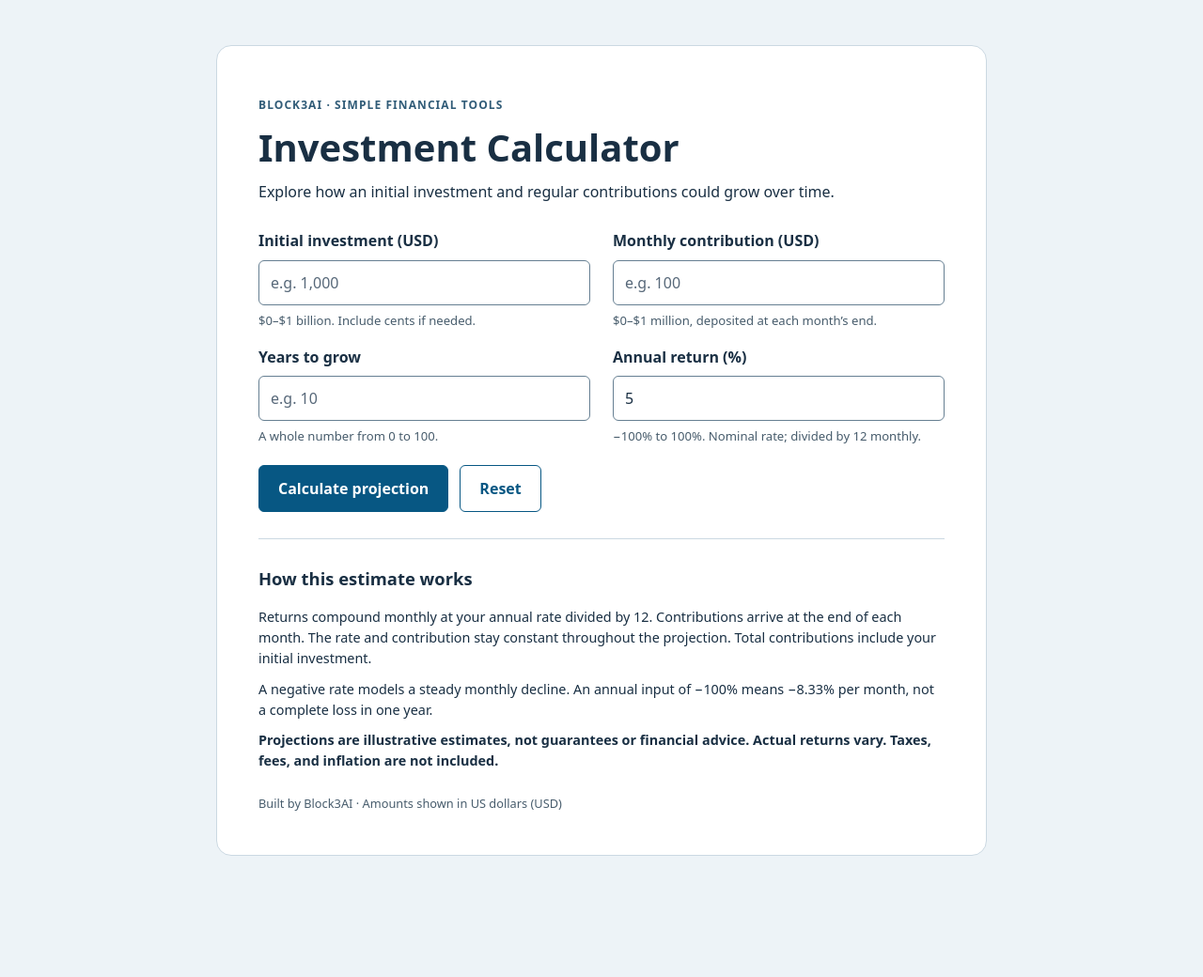
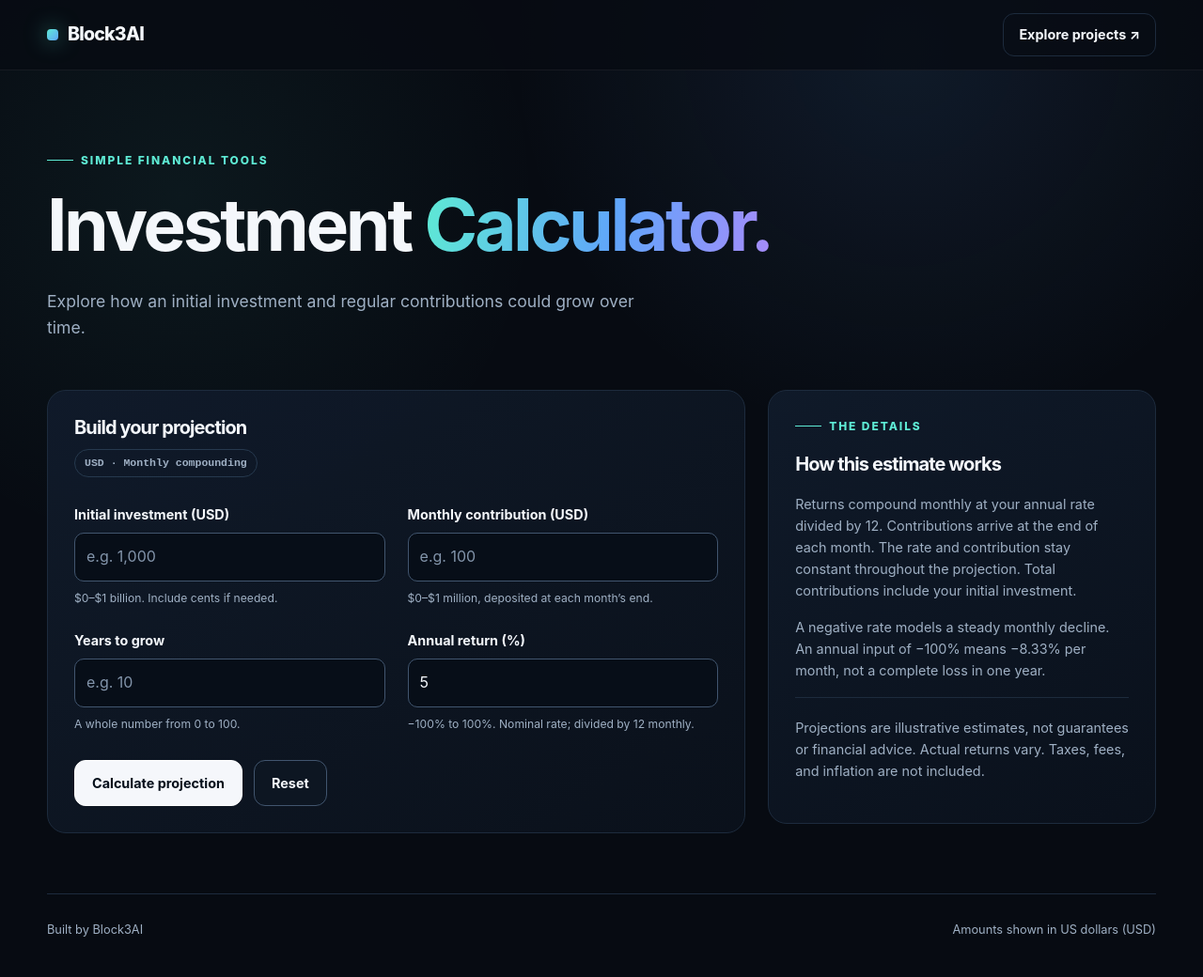
Before and after one commit to Block3AI/investment-calculator, a plain HTML site: page index.html in a window 1280 px wide. Shown: the whole page at 94% size. Before the commit the page ends 959 px from the top, so only its background shows below. Drawn offline with Linux system fonts and the light colour scheme.

Commit message:
Match calculator styling to Block3AI portfolio

```diff
--- a/index.html
+++ b/index.html
@@ -6,18 +6,29 @@
   <meta name="description" content="Estimate investment growth with monthly contributions and monthly compounding. A free, simple Block3AI calculator.">
   <link rel="canonical" href="https://investmentcalculator.block3ai.com/">
   <title>Investment Calculator | Block3AI</title>
+  <meta name="theme-color" content="#070b12">
   <link rel="stylesheet" href="style.css">
   <script src="calculation.js" defer></script>
   <script src="index.js" defer></script>
 </head>
 <body>
-  <main class="calculator">
-    <header>
-      <p class="brand">BLOCK3AI · SIMPLE FINANCIAL TOOLS</p>
-      <h1>Investment Calculator</h1>
+  <a class="skip-link" href="#calculator-form">Skip to calculator</a>
+  <div class="nav-wrap">
+    <nav class="container" aria-label="Main navigation">
+      <a class="brand" href="https://block3ai.com/"><span class="brand-mark" aria-hidden="true"></span>Block3AI</a>
+      <a class="nav-cta" href="https://block3ai.com/projects">Explore projects <span aria-hidden="true">↗</span></a>
+    </nav>
+  </div>
+  <main class="calculator container">
+    <header class="page-hero">
+      <p class="eyebrow">Simple financial tools</p>
+      <h1>Investment <span class="gradient">Calculator.</span></h1>
       <p>Explore how an initial investment and regular contributions could grow over time.</p>
     </header>
-    <form id="calculator-form" novalidate>
+    <div class="calculator-layout">
+    <div class="calculator-workspace">
+    <form id="calculator-form" class="panel" novalidate aria-labelledby="form-heading">
+      <div class="panel-heading"><h2 id="form-heading">Build your projection</h2><span class="tag">USD · Monthly compounding</span></div>
       <div class="fields">
         <div class="field">
           <label for="principal">Initial investment (USD)</label>
@@ -56,13 +67,16 @@
         <div><dt>Estimated growth / loss</dt><dd id="growth"></dd></div>
       </dl>
     </section>
-    <aside aria-labelledby="assumptions-heading">
+    </div>
+    <aside class="panel" aria-labelledby="assumptions-heading">
+      <p class="eyebrow">The details</p>
       <h2 id="assumptions-heading">How this estimate works</h2>
       <p>Returns compound monthly at your annual rate divided by 12. Contributions arrive at the end of each month. The rate and contribution stay constant throughout the projection. Total contributions include your initial investment.</p>
       <p>A negative rate models a steady monthly decline. An annual input of −100% means −8.33% per month, not a complete loss in one year.</p>
       <p class="disclaimer">Projections are illustrative estimates, not guarantees or financial advice. Actual returns vary. Taxes, fees, and inflation are not included.</p>
     </aside>
-    <footer>Built by Block3AI · Amounts shown in US dollars (USD)</footer>
+    </div>
+    <footer><a href="https://block3ai.com/">Built by Block3AI</a><span>Amounts shown in US dollars (USD)</span></footer>
     <noscript><p class="error">Enable JavaScript to use this calculator.</p></noscript>
   </main>
 </body>
--- a/style.css
+++ b/style.css
@@ -1,34 +1,82 @@
-:root { font-family: system-ui, -apple-system, sans-serif; color: #192f43; background: #edf3f7; line-height: 1.55; }
+:root {
+  color-scheme: dark;
+  --bg: #070b12;
+  --panel: #0e1624;
+  --text: #f4f7fb;
+  --muted: #9fb0c4;
+  --line: #1d2b3d;
+  --cyan: #5eead4;
+  --blue: #60a5fa;
+  --violet: #a78bfa;
+  font-family: Inter, ui-sans-serif, system-ui, -apple-system, BlinkMacSystemFont, "Segoe UI", sans-serif;
+  line-height: 1.6;
+  color: var(--text);
+  background: var(--bg);
+}
 * { box-sizing: border-box; }
-body { margin: 0; padding: clamp(16px, 4vw, 48px); }
-.calculator { max-width: 820px; margin: auto; padding: clamp(20px, 4vw, 44px); background: white; border: 1px solid #cbd8e2; border-radius: 16px; }
-h1 { font-size: clamp(1.8rem, 5vw, 2.5rem); line-height: 1.15; margin: 12px 0; }
-h2 { font-size: 1.15rem; }
+body { margin: 0; background: radial-gradient(circle at 75% 5%, #60a5fa1a, transparent 26rem), radial-gradient(circle at 15% 20%, #5eead40f, transparent 24rem); }
+body::before { content: ""; position: fixed; inset: 0; pointer-events: none; opacity: .14; background-image: linear-gradient(#ffffff06 1px, transparent 1px), linear-gradient(90deg, #ffffff06 1px, transparent 1px); background-size: 44px 44px; mask-image: linear-gradient(to bottom, #000, transparent 80%); }
+a { color: inherit; text-decoration: none; }
+a:hover { color: var(--cyan); }
+.container { width: min(calc(100% - 40px), 1180px); margin-inline: auto; }
+.nav-wrap { border-bottom: 1px solid #ffffff0f; background: #070b12c7; }
+nav { min-height: 74px; display: flex; align-items: center; justify-content: space-between; gap: 20px; }
+.brand { display: inline-flex; align-items: center; gap: 10px; font-size: 1.22rem; font-weight: 850; letter-spacing: -.04em; }
+.brand-mark { width: 12px; height: 12px; border-radius: 4px; background: linear-gradient(135deg, var(--cyan), var(--blue)); box-shadow: 0 0 22px #5eead48c; }
+.nav-cta { padding: 10px 16px; border: 1px solid var(--line); border-radius: 12px; font-size: .9rem; font-weight: 700; }
+.page-hero { padding: 76px 0 42px; }
+.eyebrow { display: flex; align-items: center; gap: 8px; color: var(--cyan); font-size: .75rem; text-transform: uppercase; letter-spacing: .16em; font-weight: 800; }
+.eyebrow::before { content: ""; width: 28px; height: 1px; background: var(--cyan); }
+h1, h2 { line-height: 1.1; letter-spacing: -.045em; }
+h1 { font-size: clamp(2.6rem, 6vw, 5.5rem); margin: 18px 0 24px; }
+h2 { font-size: 1.25rem; margin: 0; }
+.gradient { background: linear-gradient(100deg, var(--cyan), var(--blue) 55%, var(--violet)); background-clip: text; -webkit-background-clip: text; color: transparent; }
+.page-hero > p:last-child { color: var(--muted); font-size: 1.1rem; max-width: 650px; }
 p { margin: 10px 0; }
-.brand { font-size: .75rem; font-weight: 750; letter-spacing: .09em; color: #315c78; }
-header { margin-bottom: 28px; }
-.fields { display: grid; grid-template-columns: repeat(2, minmax(0, 1fr)); gap: 16px 24px; }
-label { display: block; font-weight: 650; margin-bottom: 8px; }
-input { width: 100%; min-height: 48px; padding: 10px 12px; border: 1px solid #667f92; border-radius: 6px; font: inherit; color: inherit; background: white; }
-input::placeholder { color: #576879; }
-small { display: block; color: #475c6c; font-size: .82rem; margin-top: 6px; }
-button { min-height: 48px; padding: 12px 20px; border: 1px solid #075783; border-radius: 6px; background: #075783; color: white; font: inherit; font-weight: 650; cursor: pointer; }
-button:hover { background: #063f60; }
-button.secondary { background: white; color: #075783; }
-button.secondary:hover { background: #edf3f7; }
-:focus-visible { outline: 3px solid #995000; outline-offset: 3px; }
-.actions { display: flex; flex-wrap: wrap; gap: 12px; margin-top: 20px; }
-.error { color: #a21d24; font-size: .9rem; }
-.error:empty { display: none; }
-[aria-invalid="true"] { border: 2px solid #a21d24; }
-#status { font-size: .9rem; }
-#results { margin: 28px 0; padding: 20px; background: #edf6fa; border-radius: 8px; }
-.result-grid { display: grid; gap: 18px; margin-bottom: 0; }
-dt { font-size: .9rem; }
-dd { margin: 2px 0 0; font-size: 1.4rem; font-weight: 700; overflow-wrap: anywhere; }
-.primary-result dd { font-size: clamp(1.8rem, 5vw, 2.6rem); color: #075783; }
-aside { border-top: 1px solid #cbd8e2; margin-top: 28px; padding-top: 12px; font-size: .9rem; }
-.disclaimer { font-weight: 600; }
-footer { margin-top: 24px; font-size: .8rem; color: #475c6c; }
+.calculator-layout { display: grid; grid-template-columns: minmax(0, 1.8fr) minmax(0, 1fr); gap: 24px; align-items: start; }
+.calculator-workspace { min-width: 0; }
+.panel, #results { padding: 28px; border: 1px solid var(--line); border-radius: 20px; background: linear-gradient(145deg, #101b2beb, #0a111ceb); }
+.panel-heading { display: flex; align-items: flex-start; flex-direction: column; gap: 12px; margin-bottom: 28px; }
+.tag { font: 600 .72rem/1.6 ui-monospace, monospace; color: var(--muted); border: 1px solid #26394e; border-radius: 999px; padding: 5px 10px; }
+.fields { display: grid; grid-template-columns: repeat(2, minmax(0, 1fr)); gap: 24px; }
+label { display: block; font-weight: 650; font-size: .9rem; margin-bottom: 8px; }
+input { width: 100%; min-height: 50px; padding: 12px; border: 1px solid #41556e; border-radius: 10px; font: inherit; color: var(--text); background: #070e18; }
+input::placeholder { color: #8395ab; }
+input:hover { border-color: #617b9a; }
+small { display: block; color: var(--muted); font-size: .76rem; margin-top: 8px; }
+button { min-height: 48px; padding: 12px 18px; border: 1px solid #fff; border-radius: 12px; background: #f5f7fb; color: #07101b; font: inherit; font-size: .9rem; font-weight: 700; cursor: pointer; }
+button:hover { background: #dce7f4; }
+button.secondary { background: #0d1622; border-color: #41556e; color: var(--text); }
+button.secondary:hover { background: #1d2b3d; }
+:focus-visible { outline: 3px solid var(--cyan); outline-offset: 4px; }
+.actions { display: flex; flex-wrap: wrap; gap: 12px; margin-top: 28px; }
+.error { color: #ffadb4; font-size: .85rem; }
+.error:empty, #status:empty { display: none; }
+[aria-invalid="true"] { border: 2px solid #ffadb4; }
+#status { color: var(--muted); font-size: .85rem; margin-top: 16px; }
+#results { margin-top: 24px; border-color: #31565e; }
+#result-context { color: var(--muted); font-size: .9rem; margin-top: 16px; }
+.result-grid { display: grid; grid-template-columns: repeat(2, minmax(0, 1fr)); gap: 24px; margin-bottom: 0; }
+.primary-result { grid-column: 1 / -1; border-bottom: 1px solid var(--line); padding-bottom: 20px; }
+dt { color: var(--muted); font-size: .85rem; }
+dd { margin: 4px 0 0; font-size: 1.4rem; font-weight: 700; overflow-wrap: anywhere; font-variant-numeric: tabular-nums; }
+.primary-result dd { color: var(--cyan); font-size: clamp(2rem, 4vw, 3rem); letter-spacing: -.04em; }
+aside { color: var(--muted); font-size: .9rem; }
+aside .eyebrow { margin: 0 0 20px; }
+aside h2 { color: var(--text); margin-bottom: 20px; }
+aside p { margin: 16px 0; }
+.disclaimer { border-top: 1px solid var(--line); padding-top: 20px; }
+footer { display: flex; justify-content: space-between; gap: 16px; border-top: 1px solid var(--line); margin-top: 64px; padding: 28px 0 40px; font-size: .8rem; color: var(--muted); }
+.skip-link { position: absolute; top: 8px; left: 20px; padding: 12px; background: var(--panel); z-index: 10; transform: translateY(-150%); }
+.skip-link:focus { transform: translateY(0); }
 [hidden] { display: none !important; }
-@media (max-width: 560px) { .fields { grid-template-columns: 1fr; } .actions > button { width: 100%; } }
+@media (max-width: 900px) { .calculator-layout { grid-template-columns: 1fr; } .page-hero { padding-top: 52px; } }
+@media (max-width: 560px) {
+  .container { width: calc(100% - 32px); }
+  .fields, .result-grid { grid-template-columns: 1fr; }
+  .panel, #results { padding: 22px; }
+  .actions > button { width: 100%; }
+  .nav-cta { padding: 8px 10px; font-size: .8rem; }
+  footer { flex-direction: column; margin-top: 40px; }
+}
+@media (forced-colors: active) { .gradient { background: none; color: CanvasText; } }
```
